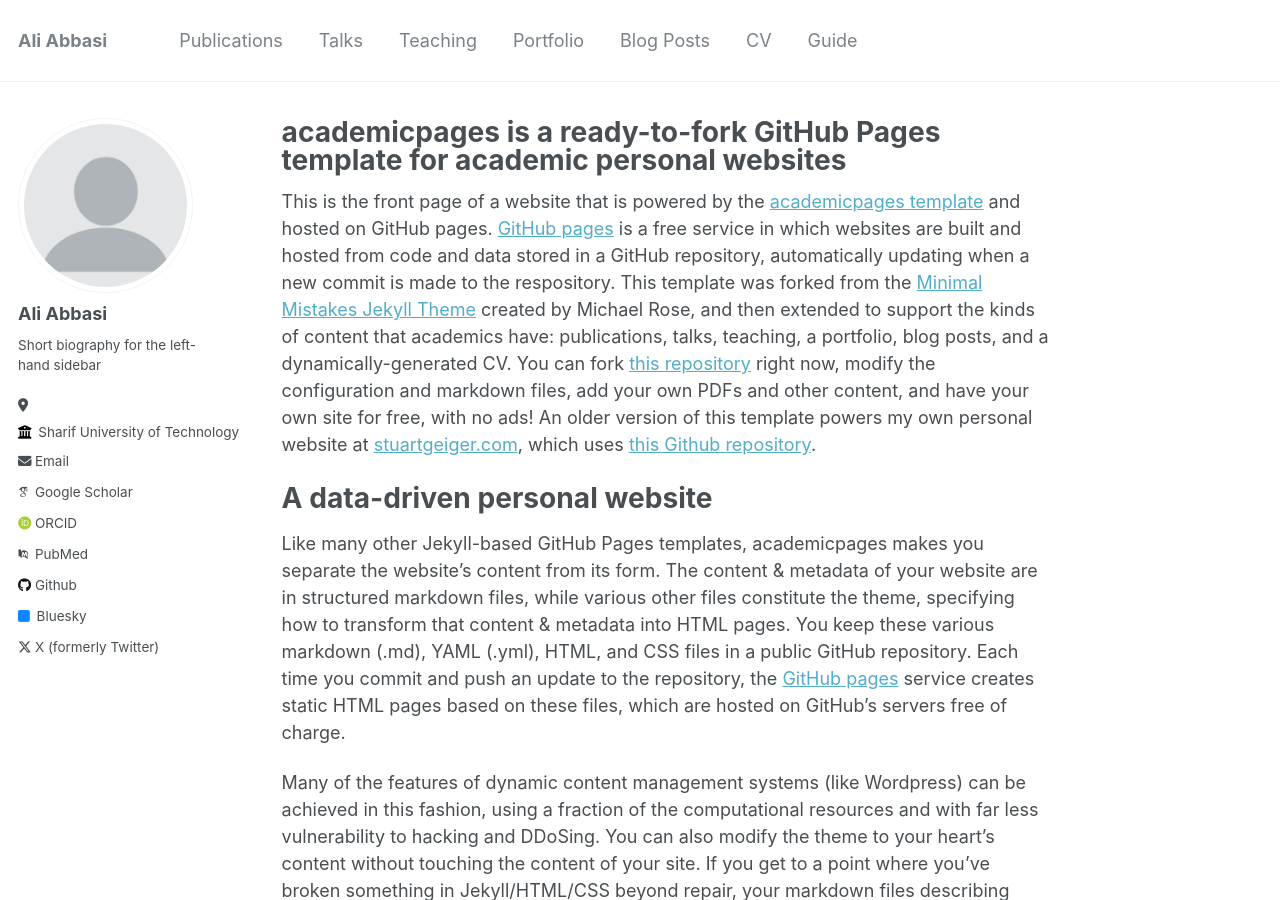
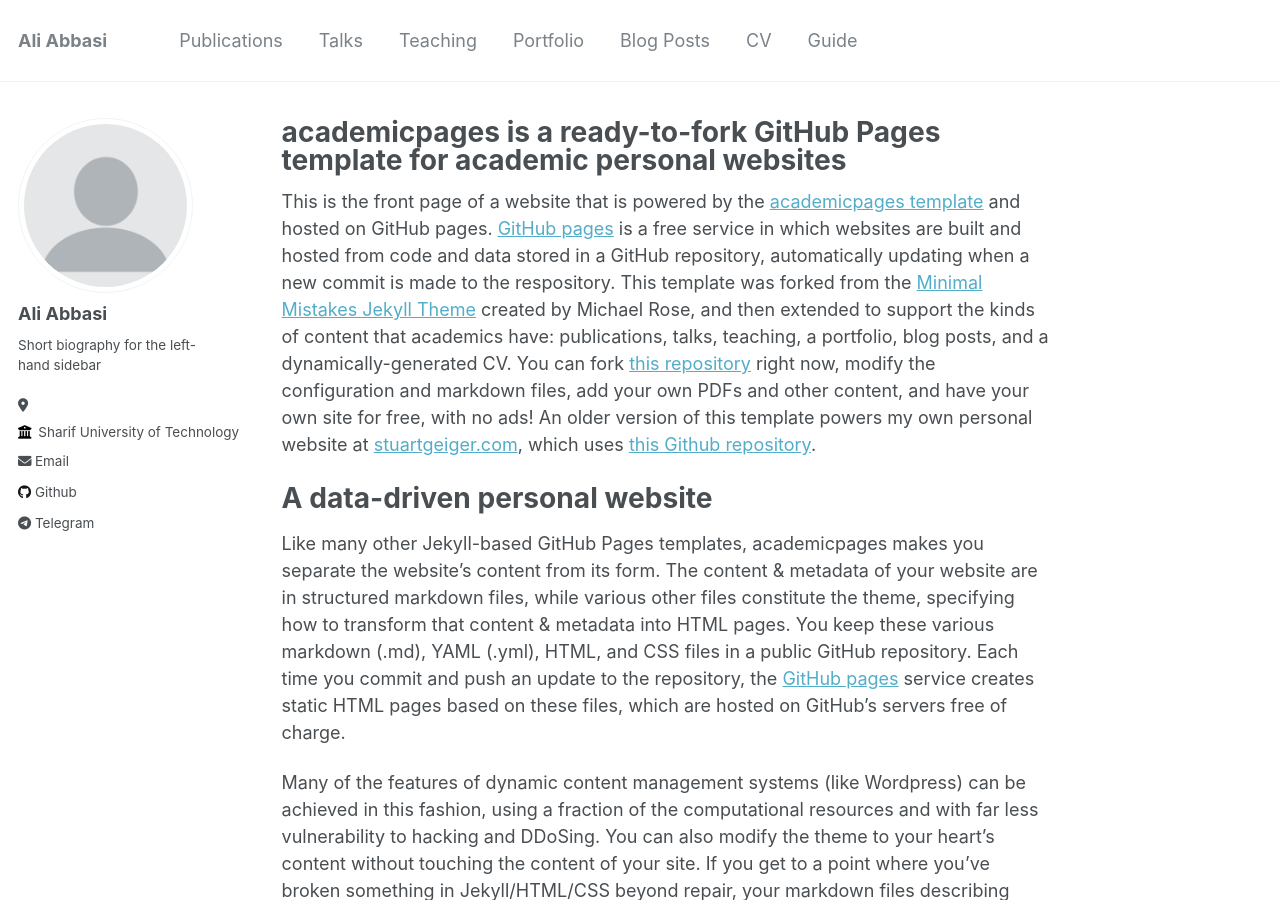
Before and after one commit to a80-abbasi/a80-abbasi.github.io, a Jekyll site: the page built from _pages/about.md, in a window 1280 px wide and 900 px high. Built offline with Jekyll 4.4.1, drawn with Linux system fonts in a browser that asks for light colours; some web fonts are replaced.

Commit message:
Update _config.yml

```diff
--- a/_config.yml
+++ b/_config.yml
@@ -32,10 +32,10 @@ author:
 
   # Academic websites
   arxiv            : # URL - Update with the correct link to your profile
-  googlescholar    : ""
+  googlescholar    :
   impactstory      : # URL
-  orcid            : ""
-  pubmed           : ""
+  orcid            :
+  pubmed           :
   researchgate     : # URL
 
   # Repositories and software development
@@ -47,7 +47,7 @@ author:
   stackoverflow    : # User number or user number and name (i.e., use "1" or "1/jeff-atwood")
 
   # Social media
-  bluesky          : "" # Replace this with you Bluesky username
+  bluesky          : # Replace this with you Bluesky username
   facebook         : # Username
   flickr           : # Username
   foursquare       : # Username
@@ -62,9 +62,9 @@ author:
   pinterest        : # Username
   soundcloud       : # Username
   steam            : # Username
-  telegram         : # URL
+  telegram         : "https://t.me/a80abbasi"
   tumblr           : # Username
-  twitter          : "UniofOxford"  # Replace this with your X / Twitter handle
+  twitter          : # Replace this with your X / Twitter handle
   vine             : # Username
   weibo            : # Username
   wikipedia        : # Username
```
